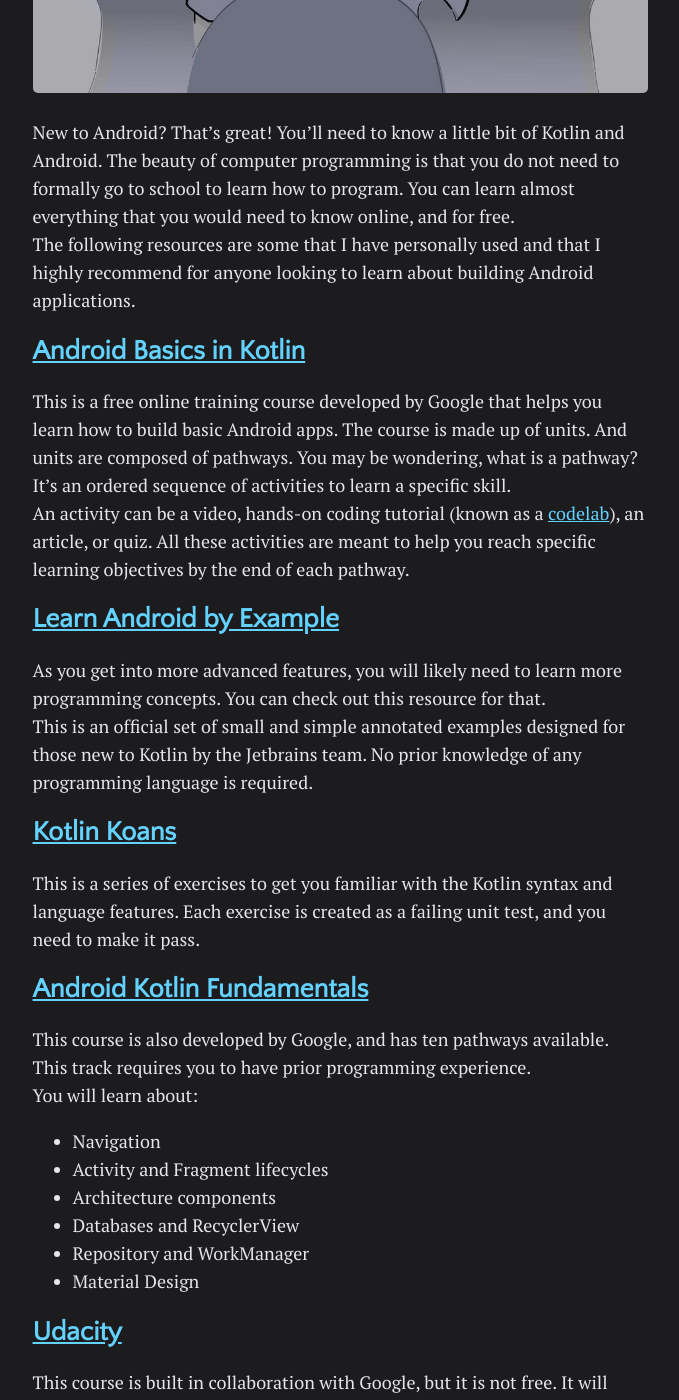
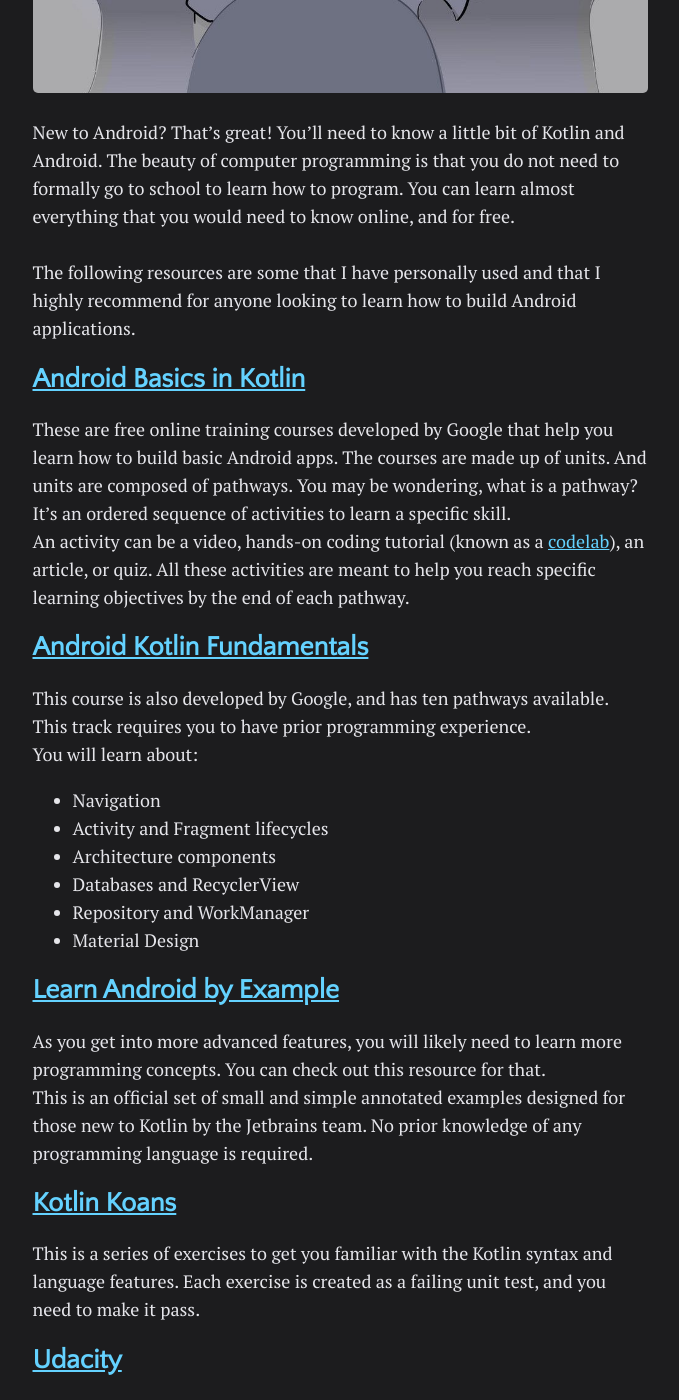
Before and after one commit to yalematta/yalematta.github.io, a Jekyll site: the page built from _posts/2021-02-05-learning-resources.md, in a window 1280 px wide and 1400 px high, scrolled down 643 px. Shown: the whole window, without its empty margins (300-979 px from the left). Built offline with Jekyll 4.4.1, drawn with Linux system fonts in a browser that asks for light colours; some of the changed lines change nothing that is shown.

Commit message:
adjust learning resources

```diff
--- a/_posts/2021-02-05-learning-resources.md
+++ b/_posts/2021-02-05-learning-resources.md
@@ -7,19 +7,11 @@
 image: studying.jpg
 ---
 
-New to Android? That's great! You'll need to know a little bit of Kotlin and Android. The beauty of computer programming is that you do not need to formally go to school to learn how to program. You can learn almost everything that you would need to know online, and for free. <br> The following resources are some that I have personally used and that I highly recommend for anyone looking to learn about building Android applications.
+New to Android? That's great! You'll need to know a little bit of Kotlin and Android. The beauty of computer programming is that you do not need to formally go to school to learn how to program. You can learn almost everything that you would need to know online, and for free. <br> <br> The following resources are some that I have personally used and that I highly recommend for anyone looking to learn how to build Android applications.
 
-## [Android Basics in Kotlin](https://developer.android.com/courses/android-basics-kotlin/course)
+## [Android Basics in Kotlin](https://developer.android.com/courses)
 
-This is a free online training course developed by Google that helps you learn how to build basic Android apps. The course is made up of units. And units are composed of pathways. You may be wondering, what is a pathway? It’s an ordered sequence of activities to learn a specific skill. <br> An activity can be a video, hands-on coding tutorial (known as a [codelab](https://developer.android.com/kotlin)), an article, or quiz. All these activities are meant to help you reach specific learning objectives by the end of each pathway.
-
-## [Learn Android by Example](https://play.kotlinlang.org/byExample/)
-
-As you get into more advanced features, you will likely need to learn more programming concepts. You can check out this resource for that. <br> This is an official set of small and simple annotated examples designed for those new to Kotlin by the Jetbrains team. No prior knowledge of any programming language is required.
-
-## [Kotlin Koans](https://play.kotlinlang.org/koans/)
-
-This is a series of exercises to get you familiar with the Kotlin syntax and language features. Each exercise is created as a failing unit test, and you need to make it pass.
+These are free online training courses developed by Google that help you learn how to build basic Android apps. The courses are made up of units. And units are composed of pathways. You may be wondering, what is a pathway? It’s an ordered sequence of activities to learn a specific skill. <br> An activity can be a video, hands-on coding tutorial (known as a [codelab](https://developer.android.com/kotlin)), an article, or quiz. All these activities are meant to help you reach specific learning objectives by the end of each pathway.
 
 ## [Android Kotlin Fundamentals](https://developer.android.com/courses/kotlin-fundamentals/course)
 
@@ -30,6 +22,14 @@
  - Databases and RecyclerView
  - Repository and WorkManager
  - Material Design
+
+## [Learn Android by Example](https://play.kotlinlang.org/byExample/)
+
+As you get into more advanced features, you will likely need to learn more programming concepts. You can check out this resource for that. <br> This is an official set of small and simple annotated examples designed for those new to Kotlin by the Jetbrains team. No prior knowledge of any programming language is required.
+
+## [Kotlin Koans](https://play.kotlinlang.org/koans/)
+
+This is a series of exercises to get you familiar with the Kotlin syntax and language features. Each exercise is created as a failing unit test, and you need to make it pass.
 
 ## [Udacity](https://www.udacity.com/course/android-kotlin-developer-nanodegree--nd940)
 
```
